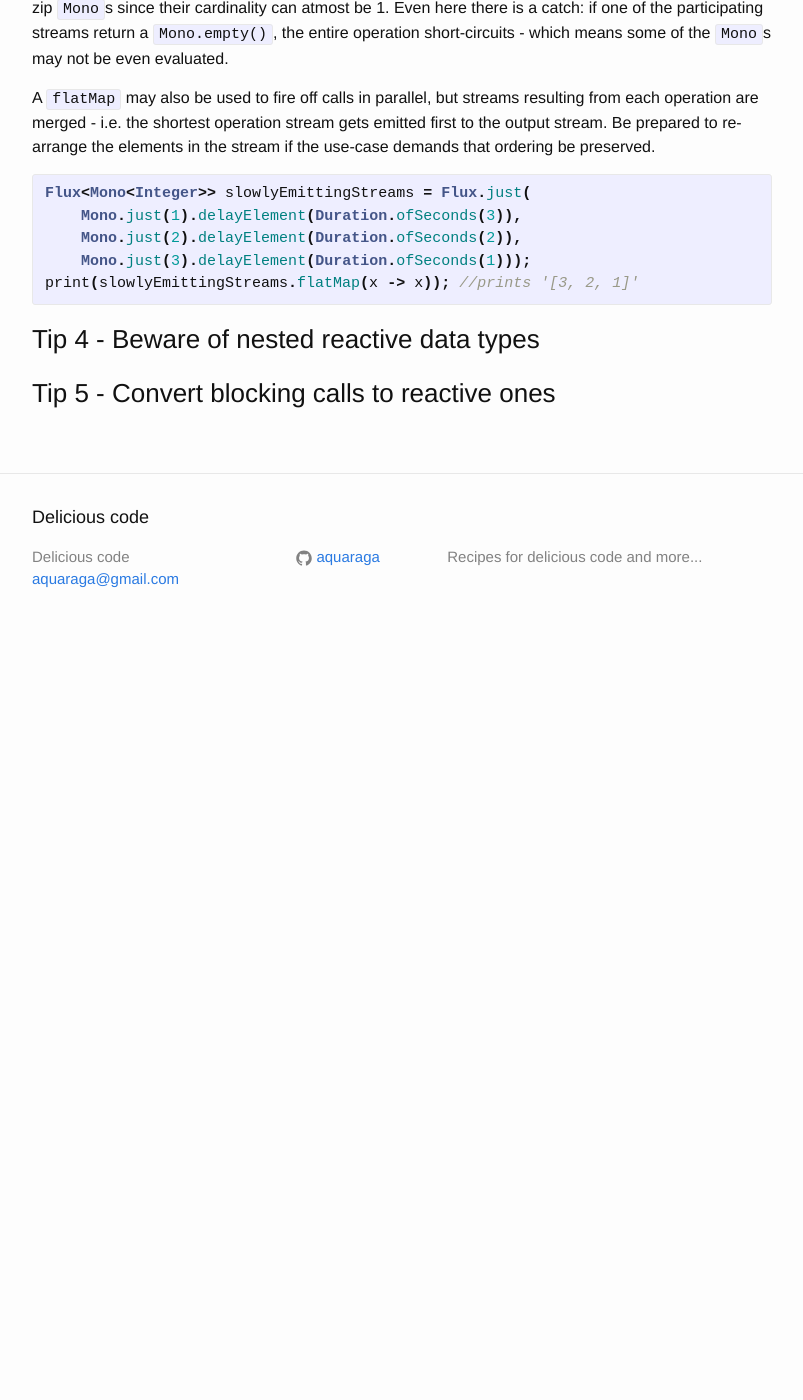
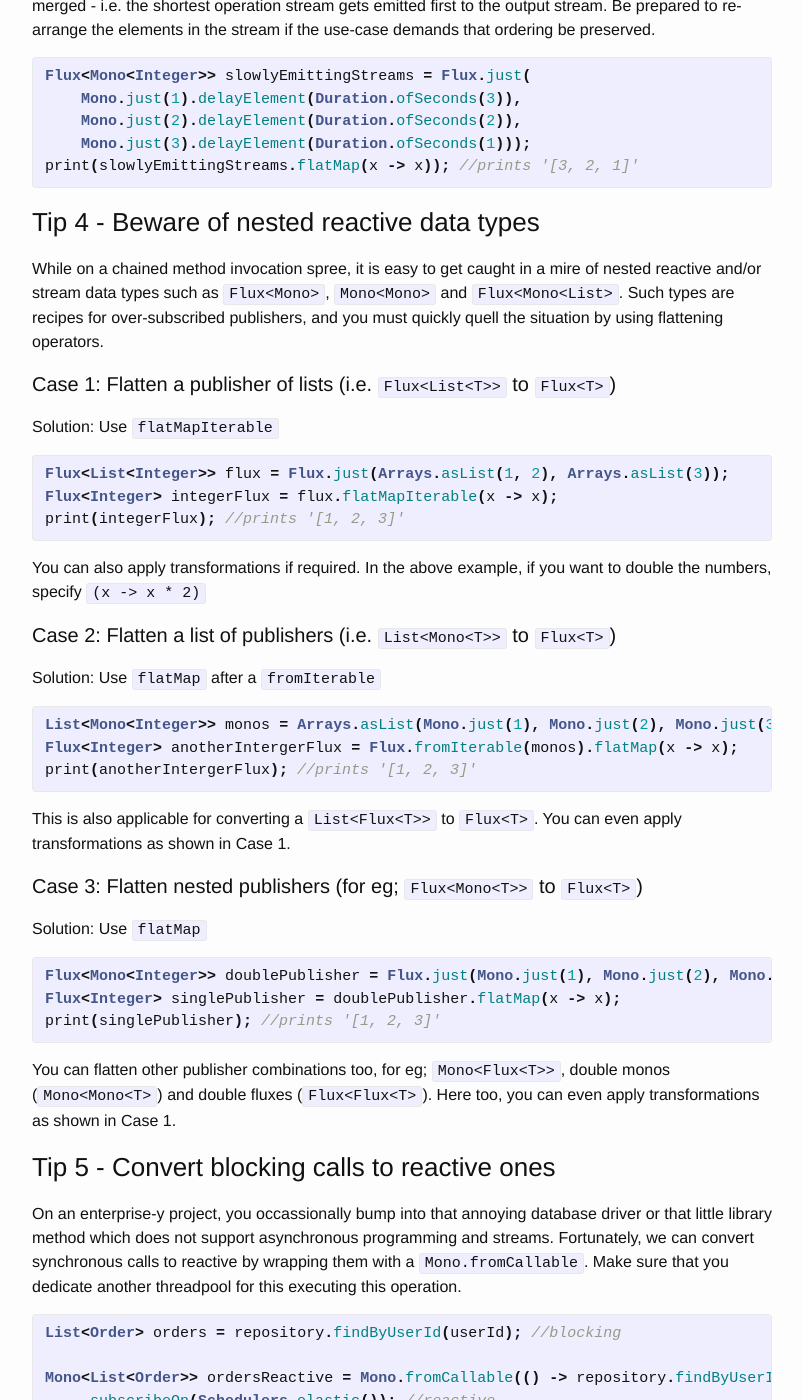
Before and after one commit to aquaraga/aquaraga.github.io, a Jekyll site: the page built from _posts/2019-08-03-reactor-tips.md, in a window 1280 px wide and 1400 px high, scrolled down 2610 px. Shown: the whole window, without its empty margins (238-1041 px from the left). Built offline with Jekyll 4.4.1, drawn with Linux system fonts in a browser that asks for light colours; comment, search, counter and statistics services are not loaded; before the commit the page ends 3261 px from its top, so only the background shows below that; some of the changed text lies outside the part shown.

Commit message:
Publish article on reactive programming

```diff
--- a/_posts/2019-08-03-reactor-tips.md
+++ b/_posts/2019-08-03-reactor-tips.md
@@ -113,19 +108,54 @@ print(slowlyEmittingStreams.flatMap(x -> x)); //prints '[3, 2, 1]'
 
 ### Tip 4 - Beware of nested reactive data types ###
 
+While on a chained method invocation spree, it is easy to get caught in a mire of nested reactive and/or stream data types such as `Flux<Mono>`, `Mono<Mono>` and `Flux<Mono<List>`. Such types are recipes for over-subscribed publishers, and you must quickly quell the situation by using flattening operators.
 
+#### Case 1: Flatten a publisher of lists (i.e. `Flux<List<T>>` to `Flux<T>`) ####
+
+Solution: Use `flatMapIterable`
+{% highlight java %}
+Flux<List<Integer>> flux = Flux.just(Arrays.asList(1, 2), Arrays.asList(3));
+Flux<Integer> integerFlux = flux.flatMapIterable(x -> x);
+print(integerFlux); //prints '[1, 2, 3]'
+{% endhighlight %}
+
+You can also apply transformations if required. In the above example, if you want to double the numbers, specify `(x -> x * 2)`
+
+#### Case 2: Flatten a list of publishers (i.e. `List<Mono<T>>` to `Flux<T>`) ####
+
+Solution: Use `flatMap` after a `fromIterable`
 
 {% highlight java %}
+List<Mono<Integer>> monos = Arrays.asList(Mono.just(1), Mono.just(2), Mono.just(3));
+Flux<Integer> anotherIntergerFlux = Flux.fromIterable(monos).flatMap(x -> x);
+print(anotherIntergerFlux); //prints '[1, 2, 3]'
 {% endhighlight %}
 
+This is also applicable for converting a `List<Flux<T>>` to `Flux<T>`. You can even apply transformations as shown in Case 1.
+
+#### Case 3: Flatten nested publishers (for eg; `Flux<Mono<T>>` to `Flux<T>`) ####
+
+Solution: Use `flatMap`
+
 {% highlight java %}
+Flux<Mono<Integer>> doublePublisher = Flux.just(Mono.just(1), Mono.just(2), Mono.just(3));
+Flux<Integer> singlePublisher = doublePublisher.flatMap(x -> x);
+print(singlePublisher); //prints '[1, 2, 3]'
 {% endhighlight %}
 
-{% highlight java %}
-{% endhighlight %}
-
+You can flatten other publisher combinations too, for eg; `Mono<Flux<T>>`, double monos (`Mono<Mono<T>`) and double fluxes (`Flux<Flux<T>`). Here too, you can even apply transformations as shown in Case 1.
 
 ### Tip 5 - Convert blocking calls to reactive ones ###
 
+On an enterprise-y project, you occassionally bump into that annoying database driver or that little library method which does not support asynchronous programming and streams. Fortunately, we can convert synchronous calls to reactive by wrapping them with a `Mono.fromCallable`. Make sure that you dedicate another threadpool for this executing this operation.
+
+{% highlight java %}
+List<Order> orders = repository.findByUserId(userId); //blocking
+
+Mono<List<Order>> ordersReactive = Mono.fromCallable(() -> repository.findByUserId(userId))
+    .subscribeOn(Schedulers.elastic()); //reactive
+Flux<Order> orderFlux = ordersReactive.flatMapIterable(x -> x); //Using Tip 1 of Case 4
+{% endhighlight %}
+
 [reactor]: https://projectreactor.io/
 [rx]: http://reactivex.io/
```
Also changed, not shown: other parts of _posts/2019-08-03-reactor-tips.md (+2 -7 lines).
